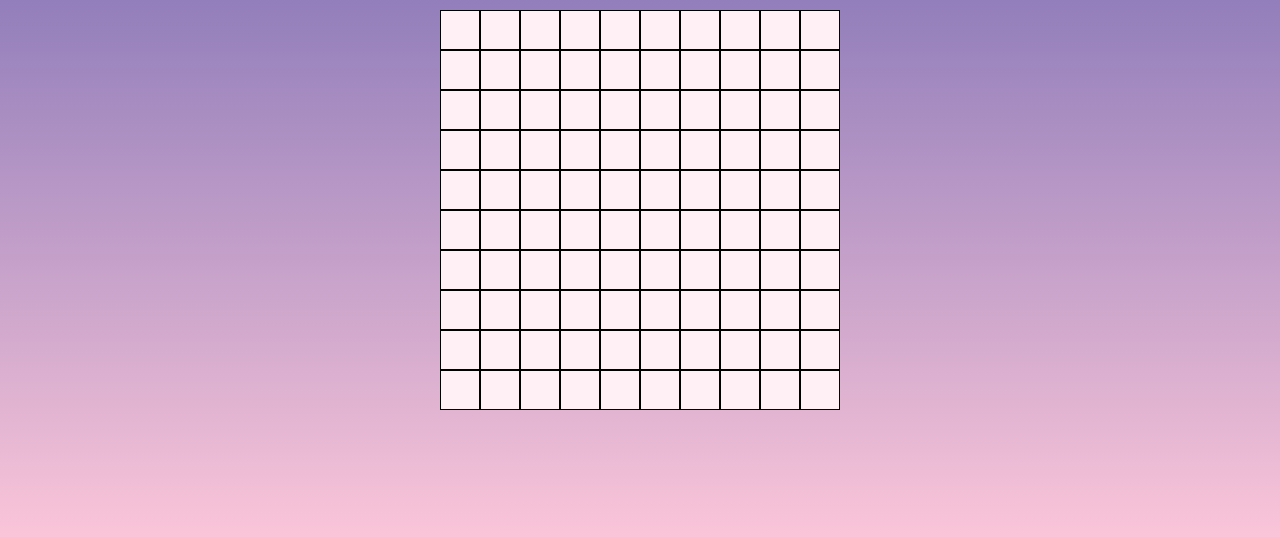
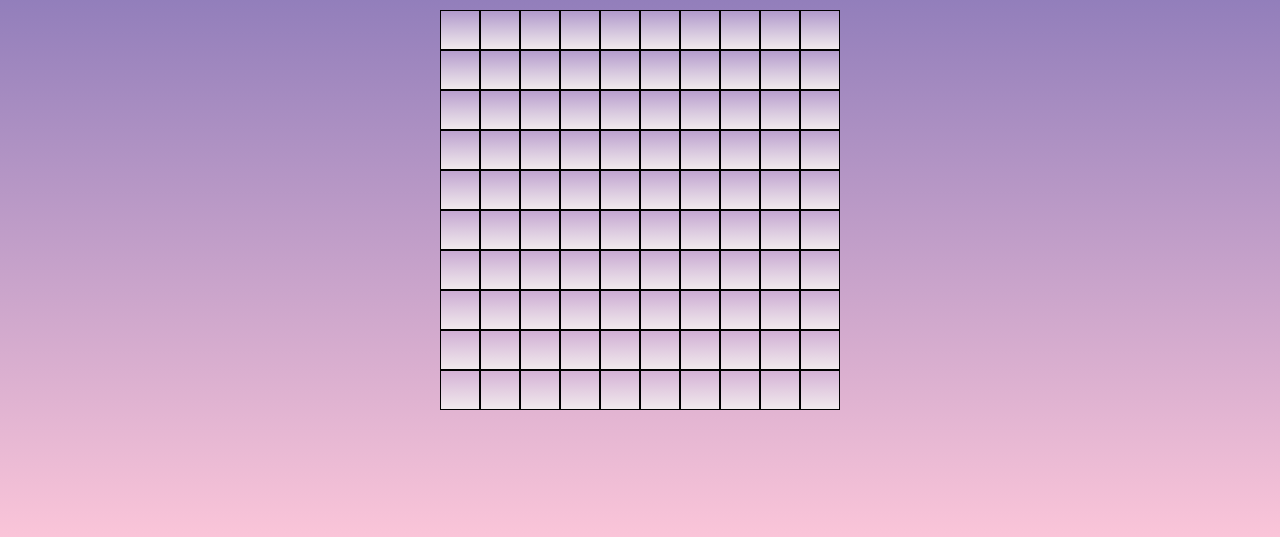
Before and after one commit to Chunastasya/piskvorky, a plain HTML site: page hra.html in a window 1280 px wide. Shown: the part 255-792 px from the top of the page. Drawn offline with Linux system fonts and the light colour scheme; a web font is replaced by a local one.

Commit message:
hotovo-part2

```diff
--- a/hra.css
+++ b/hra.css
@@ -39,13 +39,14 @@ h2 {
 .buttons {
     display: flex;
     flex-wrap: wrap;
+
 }
 
 button {
      height: 40px;
     width: 40px;
     border: 1px solid black;
-    background-color:lavenderblush;
+    background: linear-gradient(#cdb4dc7c, #f0e9ec);
 
 }
 
```
